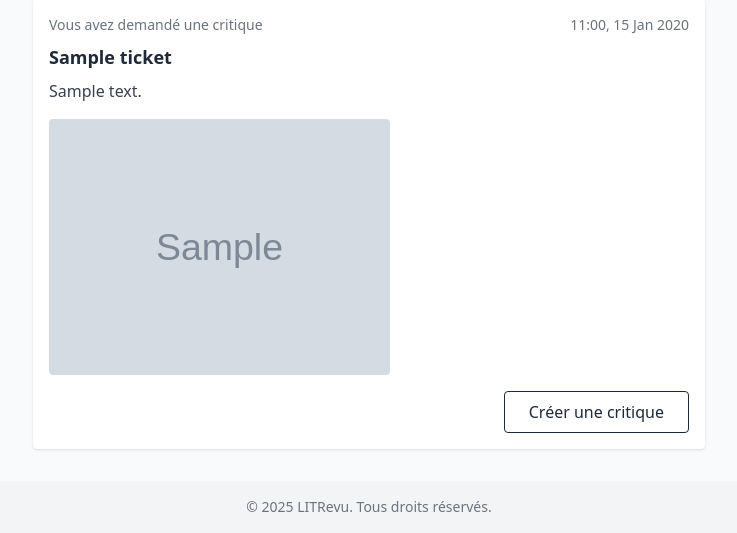
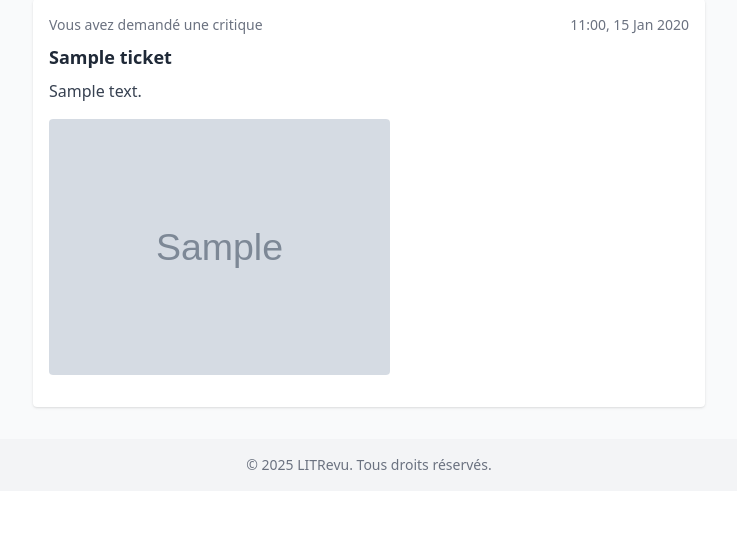
Before and after one commit to LsFbr/OC_Project9_LITRevu, a Django app: page /flux/ in a window 1280 px wide. Shown: the part 643-1176 px from the top of the page, without its empty margins (271-1008 px from the left). After the commit the page ends 1113 px from the top, so only its background shows below. Run offline with Django 5.2, Linux system fonts and the light colour scheme; a user stored in the database is signed in; tables that the repository leaves empty hold one stand-in row (values such as "Sample post"); grey boxes marked "Sample" are stand-in pictures; some libraries are stand-ins or nearby versions.

Commit message:
feat(flux.html): Prevent display of review link for already reviewed tickets, enhancing user experience

```diff
--- a/litrevu/web_app/templates/web_app/flux.html
+++ b/litrevu/web_app/templates/web_app/flux.html
@@ -28,9 +28,11 @@
                 <img src="{{ item.image.url }}" alt="Image du ticket" class="w-auto max-h-64 object-cover rounded mb-4">
             {% endif %}
             <div class="flex justify-end gap-4">
-                <a href="{% url 'review_from_ticket' item.id %}" class="border border-gray-800 text-gray-800 font-medium py-2 px-6 rounded hover:bg-gray-100">
-                    Créer une critique
-                </a>
+                {% if item.id not in reviewed_ticket_ids %}
+                    <a href="{% url 'review_from_ticket' item.id %}" class="border border-gray-800 text-gray-800 font-medium py-2 px-6 rounded hover:bg-gray-100">
+                        Créer une critique
+                    </a>
+                {% endif %}
             </div>
         {% else %} {# review #}
             <div class="flex justify-between items-center">
```
